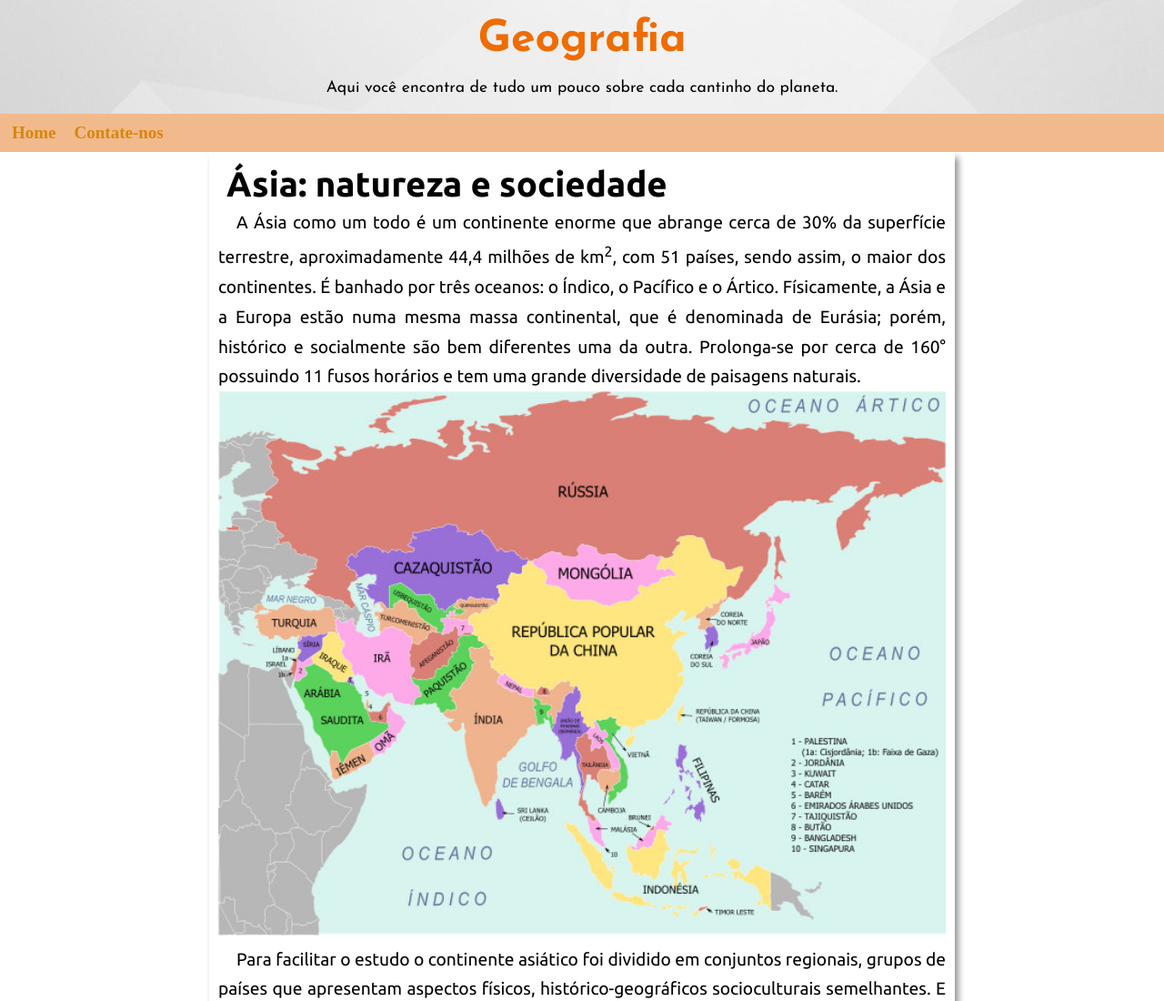
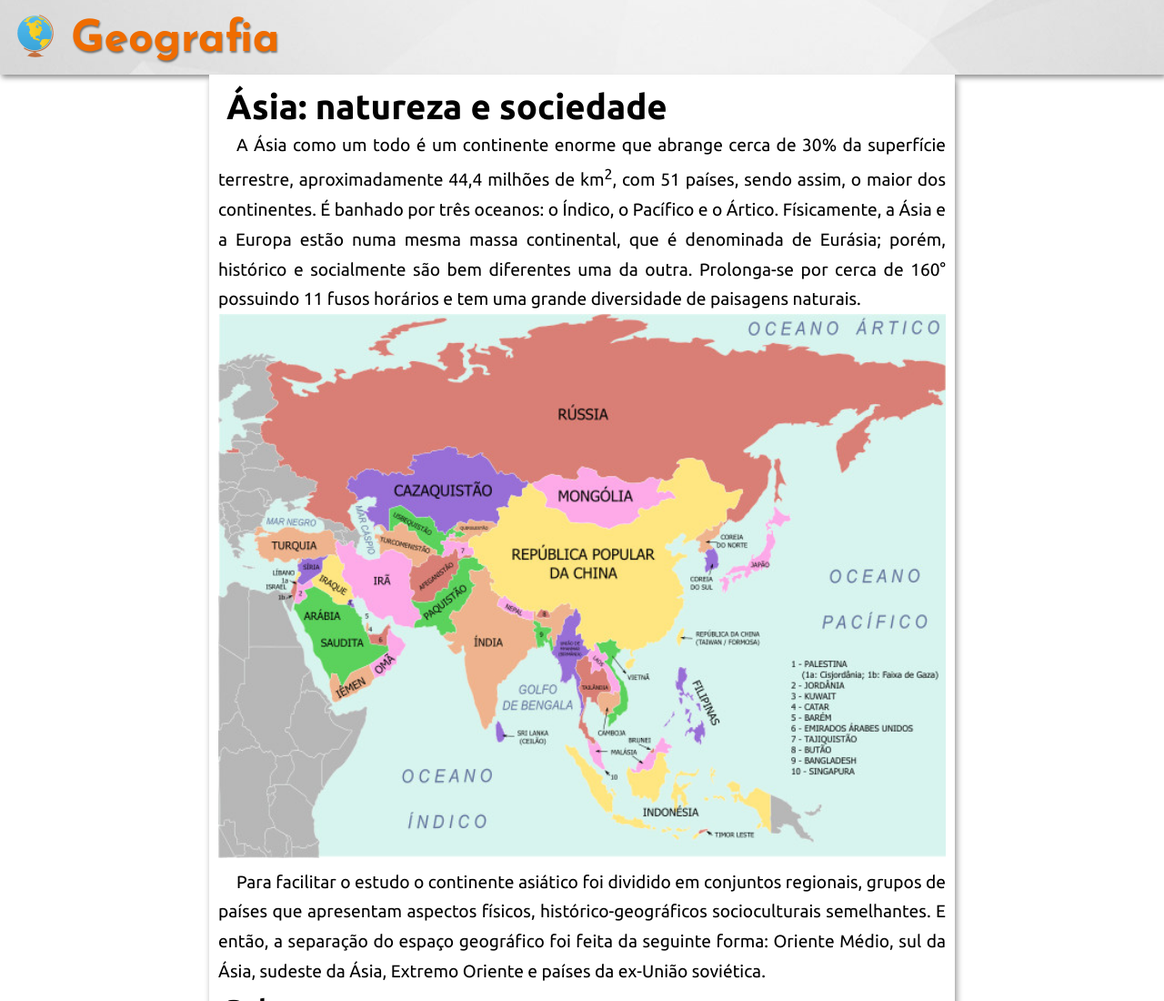
Before and after one commit to alangomes709/trabalhos-escolares, a plain HTML site: page asia-natureza-sociedade-geografia.html in a window 1280 px wide. Shown: the top 1100 px of the page at 91% size. Drawn offline with Linux system fonts and the light colour scheme.

Commit message:
cabecalho atualizado

```diff
--- a/asia-natureza-sociedade-geografia.html
+++ b/asia-natureza-sociedade-geografia.html
@@ -9,13 +9,9 @@
 </head>
 <body>
     <header>
+        <abbr title="Página inicial"><a href="#"><img src="imagens/logo-48.png" alt="" class="logo"></a></abbr>
         <h1>Geografia</h1>
-        <p>Aqui você encontra de tudo um pouco sobre cada cantinho do planeta.</p>
     </header>
-    <nav>
-        <a href="#" target="_blank" rel="external">Home</a>
-        <a href="mailto:todynhoaleatorio@gmail.com">Contate-nos</a>
-    </nav>
     <main>
         <h1>Ásia: natureza e sociedade</h1>
         <p>A Ásia como um todo é um continente enorme que abrange cerca de 30% da superfície terrestre, aproximadamente 44,4 milhões de km<sup>2</sup>, com 51 países, sendo assim, o maior dos continentes. É  banhado por três oceanos: o Índico, o Pacífico e o Ártico. Físicamente, a Ásia e a Europa estão numa mesma massa continental, que é denominada de Eurásia; porém, histórico e socialmente são bem diferentes uma da outra. Prolonga-se por cerca de 160° possuindo 11 fusos horários e tem uma grande diversidade de paisagens naturais.</p>
--- a/estilos/base.css
+++ b/estilos/base.css
@@ -26,53 +26,39 @@ body {
     background-color: #ffffff;
 }
 
-nav {
-    background-color: var(--cor6);
+header {
+    background-image: url(../imagens/wallpaper004.jpg);
+    background-position: center center;
+    text-align: left;
     padding: 10px;
+    font-family: var(--fonte-destaque);
+    box-shadow: 2px 3px 6px#00000077;
 
 }
 
-nav a {
-    color: var(--cor2);
-    margin-right: 5px;
-    font-weight: bold;
-    text-decoration: none;
-    margin-right: 10px;
-    padding: 3px;
-    font-size: 19px;
-    transition: 0.3s;
-}
-
-nav a:hover {
-    text-decoration: underline;
-    color: #ffffff;
-    background-color: var(--cor2);
-    border-radius: 5px;
-}
-
-header {
-    background-image: url(../imagens/wallpaper004.jpg);
-    background-position: center center;
-    text-align: center;
-    padding: 10px;
-    font-family: var(--fonte-destaque);
-}
-
 header h1 {
+    display: inline;
     color: var(--cor3);
     font-weight: bold;
     font-size: 3em;
     padding: 10px;
+    text-shadow: 1px 2px 2px rgba(0, 0, 0, 0.479);
+    position: absolute;
 }
 
-header p {
-    font-size: 1.1em;
-    padding: 10px;
+img.logo {
+    width: auto;
+    padding: 5px;
+    border-radius: 100%;
+}
+
+img.logo:hover {
+    background-color: rgba(26, 16, 8, 0.479);
 }
 
 main {
     max-width: 800px;
-    box-shadow: 4px 6px 7px #0000006c;
+    box-shadow: 2px 6px 7px #0000006c;
     background-color: #ffffff;
     margin: auto;
     font-family: var(--fonte-padrao);
@@ -106,3 +92,26 @@ footer {
 footer a {
     color: var(--cor3);
 }
+
+nav {
+    background-color: var(--cor6);
+    padding: 10px;
+
+}
+
+nav a {
+    color: var(--cor2);
+    margin-right: 5px;
+    font-weight: bold;
+    text-decoration: none;
+    margin-right: 10px;
+    padding: 3px;
+    font-size: 19px;
+    transition: 0.3s;
+}
+
+nav a:hover {
+    text-decoration: underline;
+    color: #ffffff;
+    border-radius: 5px;
+}
```
Also changed, not shown: index.html (added, +11 -0 lines), imagens/logo-48.png (added), imagens/logo-64.png (added), imagens/logo.png (added).
